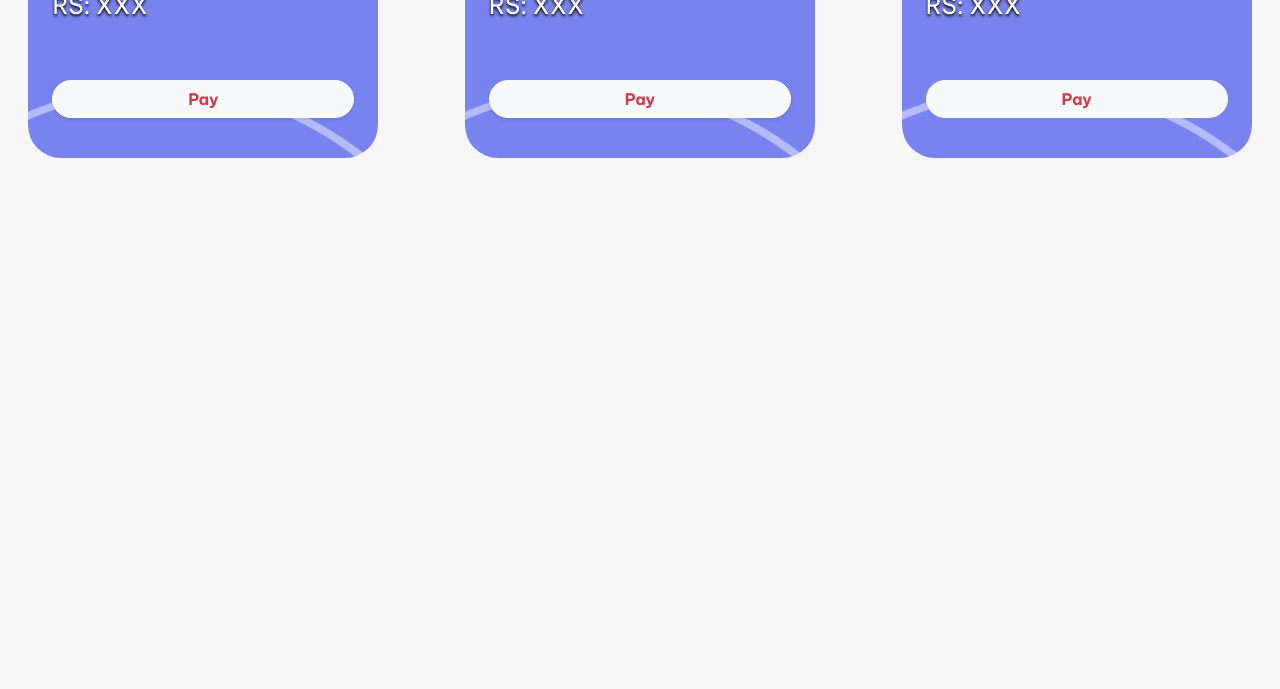
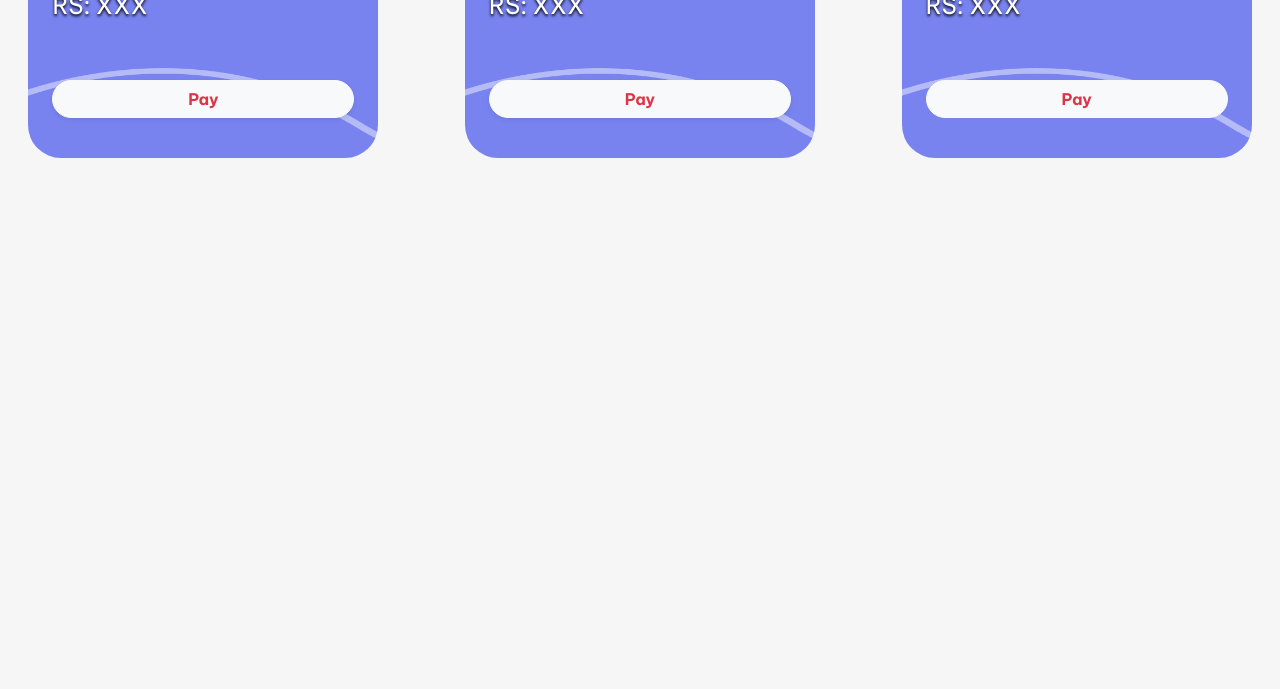
Before and after one commit to RabinThapa1998/Telemedicine-Html-Files, a plain HTML site: page PaymentCards/FormPagePayment.html in a window 1280 px wide. Shown: the part 111-800 px from the top of the page. Drawn offline with nearby package versions, Linux system fonts and the light colour scheme.

Commit message:
payment cards

```diff
--- a/PaymentCards/Paymentform.css
+++ b/PaymentCards/Paymentform.css
@@ -13,7 +13,7 @@ body{
 .payment-cards{
     border-radius: 2.0625rem;
     min-height: 14.8125rem;
-    background:  url("./image_cropped.png") no-repeat center center;
+    background:  url("./payment_bg.png") no-repeat center center;
     overflow: hidden;
     min-width: 14rem;
     width: 90%;
```
Also changed, not shown: PaymentCards/image_cropped.png (deleted).
